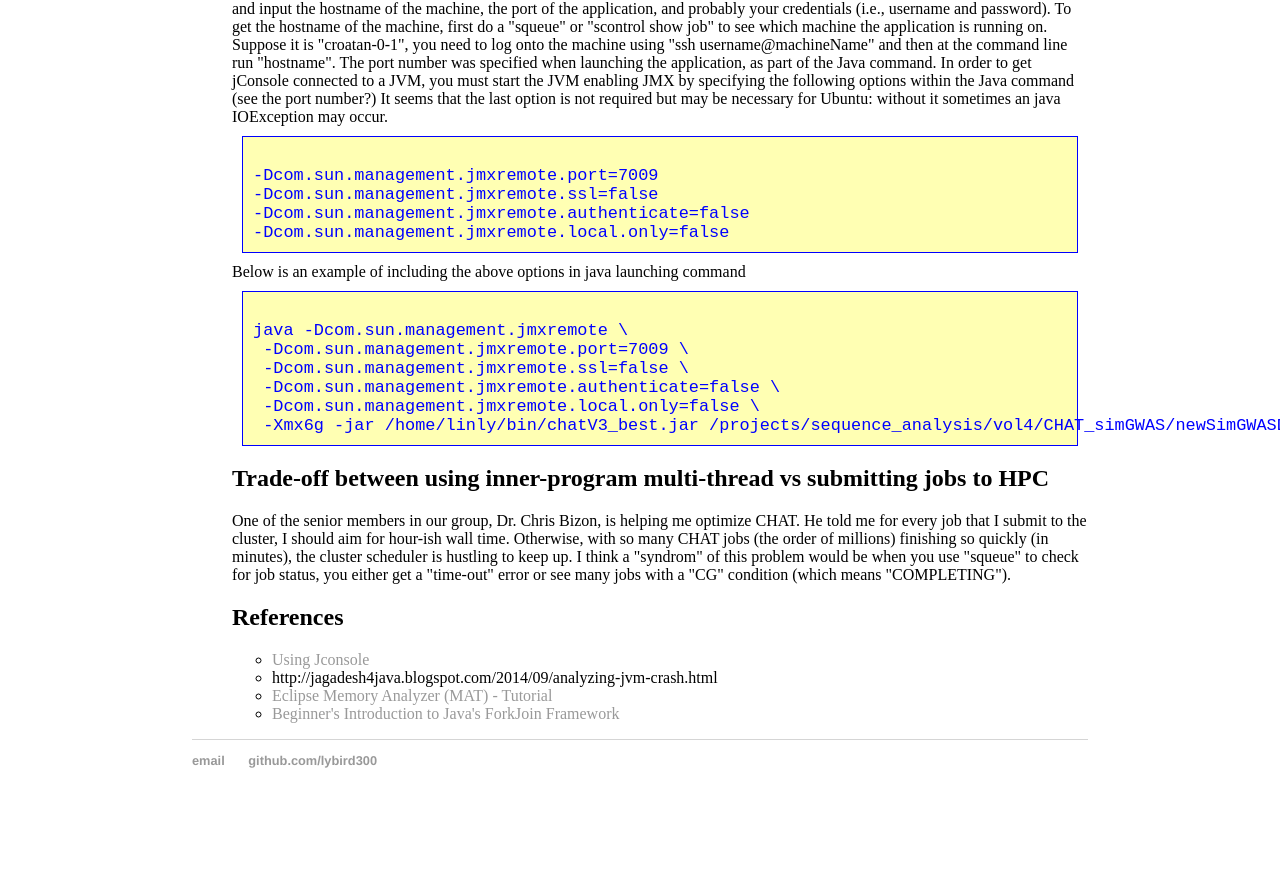
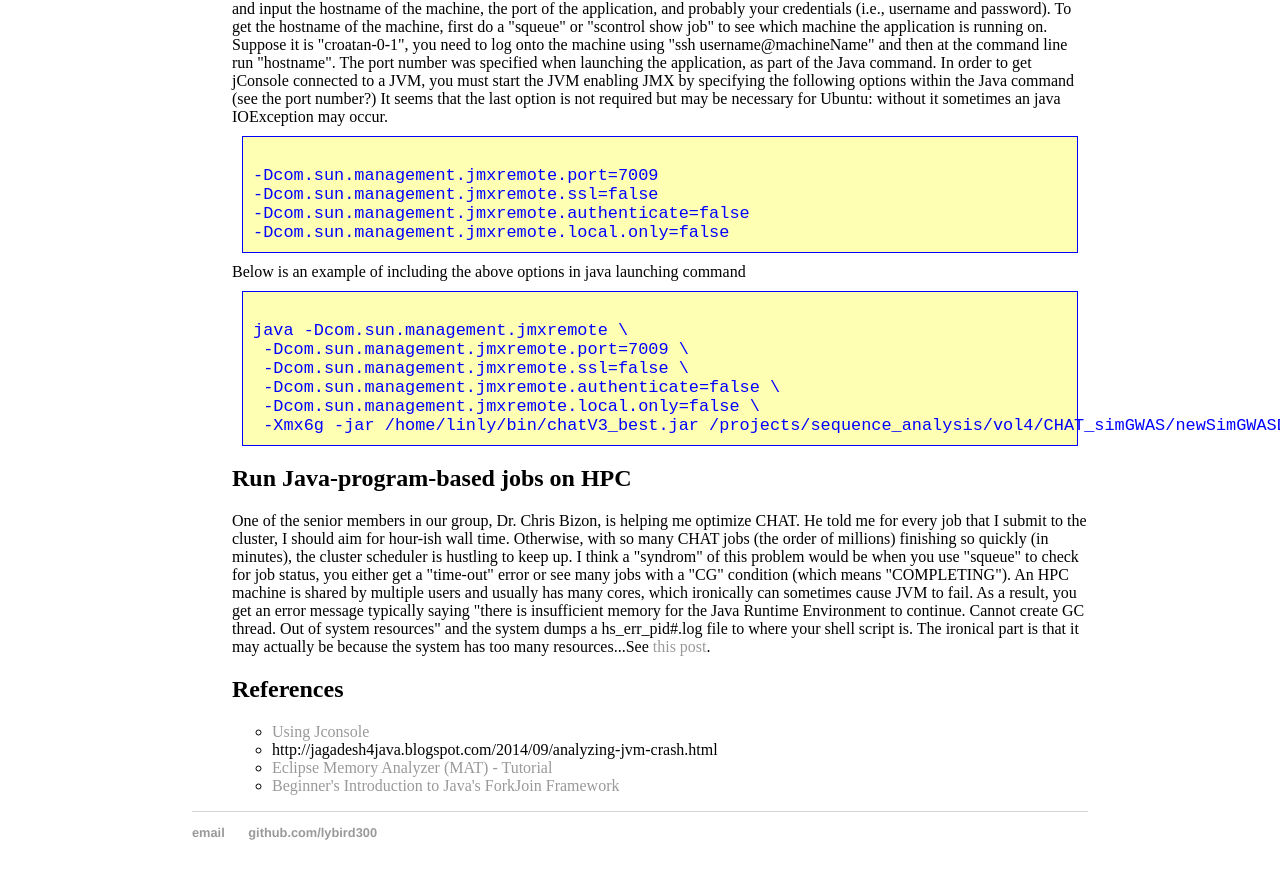
Before and after one commit to lybird300/lybird300.github.io, a Jekyll site: the page built from _posts/2015-11-13-fine-tune-java-programs.md, in a window 1280 px wide and 900 px high, scrolled down 2703 px. Shown: the top 879 px of the window. Built offline with Jekyll 4.4.1, drawn with Linux system fonts in a browser that asks for light colours; before the commit the page ends 3531 px from its top, so only the background shows below that.

Commit message:
Update 2015-11-13-fine-tune-java-programs.md

```diff
--- a/_posts/2015-11-13-fine-tune-java-programs.md
+++ b/_posts/2015-11-13-fine-tune-java-programs.md
@@ -54,8 +54,10 @@ java -Dcom.sun.management.jmxremote \
  -Xmx6g -jar /home/linly/bin/chatV3_best.jar /projects/sequence_analysis/vol4/CHAT_simGWAS/newSimGWASData/CHATResources/CHAT_prep.xml
 </code></pre>
 
-<h2>Trade-off between using inner-program multi-thread vs submitting jobs to HPC</h2>
+<h2>Run Java-program-based jobs on HPC</h2>
 One of the senior members in our group, Dr. Chris Bizon, is helping me optimize CHAT. He told me for every job that I submit to the cluster, I should aim for hour-ish wall time. Otherwise, with so many CHAT jobs (the order of millions) finishing so quickly (in minutes), the cluster scheduler is hustling to keep up. I think a "syndrom" of this problem would be when you use "squeue" to check for job status, you either get a "time-out" error or see many jobs with a "CG" condition (which means "COMPLETING").
+
+An HPC machine is shared by multiple users and usually has many cores, which ironically can sometimes cause JVM to fail. As a result, you get an error message typically saying "there is insufficient memory for the Java Runtime Environment to continue. Cannot create GC thread. Out of system resources" and the system dumps a hs_err_pid#.log file to where your shell script is. The ironical part is that it may actually be because the system has too many resources...See <a href="https://confluence.csiro.au/pages/viewpage.action?pageId=278167841">this post</a>.
 
 <h2>References</h2>
 <ul>
```
